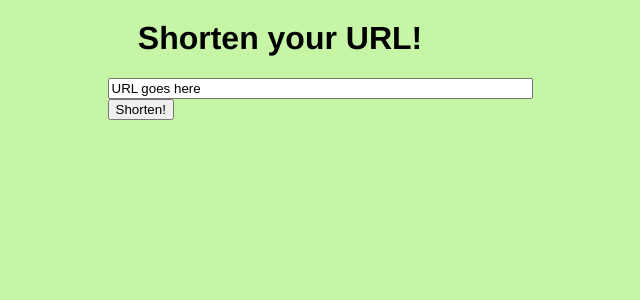
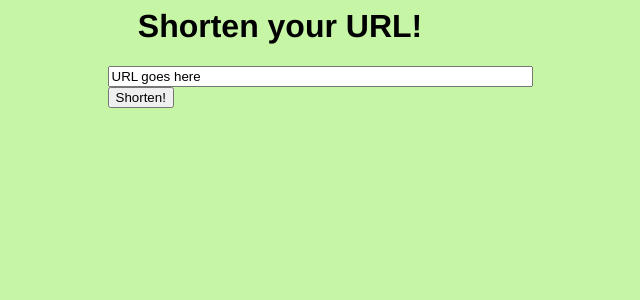
Before and after one commit to nthall/shortener, a Django app: template shortener/templates/shorten/index.html in a window 1280 px wide. Shown: the top 300 px of the page, without its empty margins (360-1000 px from the left). Run offline with Django 3.2, Linux system fonts and the light colour scheme; the template is opened without the code that fills it, so the values that code supplies are empty.

Commit message:
moved top-of-page padding from templates to css

```diff
--- a/shortener/templates/shorten/index.html
+++ b/shortener/templates/shorten/index.html
@@ -4,7 +4,7 @@
     <link rel='stylesheet' type='text/css' href='http://www.shortener.dotcloud.com/static/short.css'>
   </head>
   <body>
-    <h1 style="margin-top:20px">Shorten your URL!</h1>
+    <h1>Shorten your URL!</h1>
     {% if error_message %}<p><strong>{{ error_message }}</strong></p>{% endif %}
     <div style="margin-right:auto; margin-left:auto; width:345px">
     <form action='/result' method='post'>
--- a/static/short.css
+++ b/static/short.css
@@ -11,6 +11,7 @@ font-family:"Helvetica Neue", "Helvetica", Arial, sans-serif;
 
 h1
 {
+margin-top:`20px;
 font-family:"Helvetica Neue", "Helvetica", Arial, sans-serif;
 }
 
```
